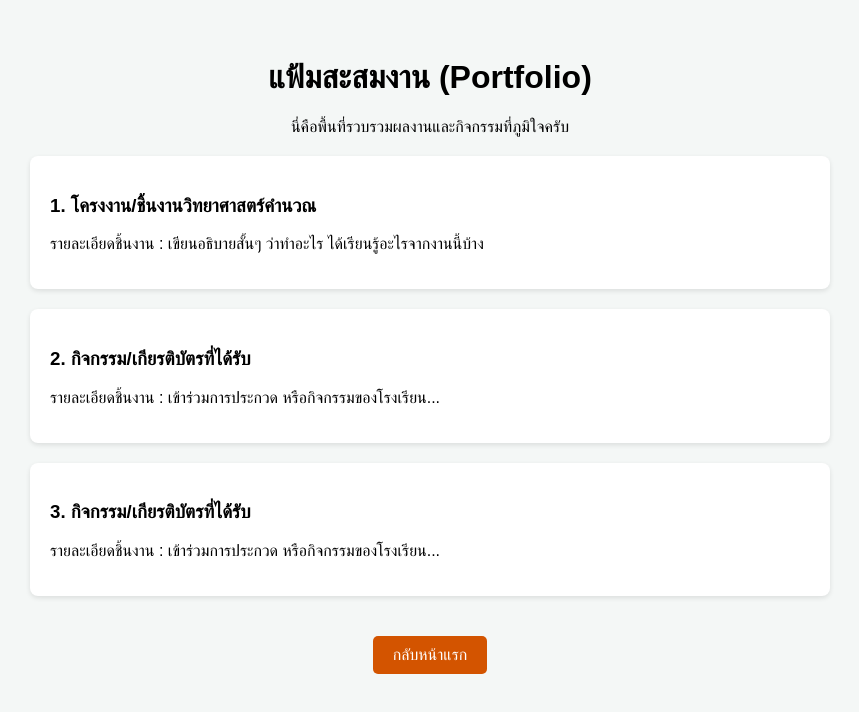
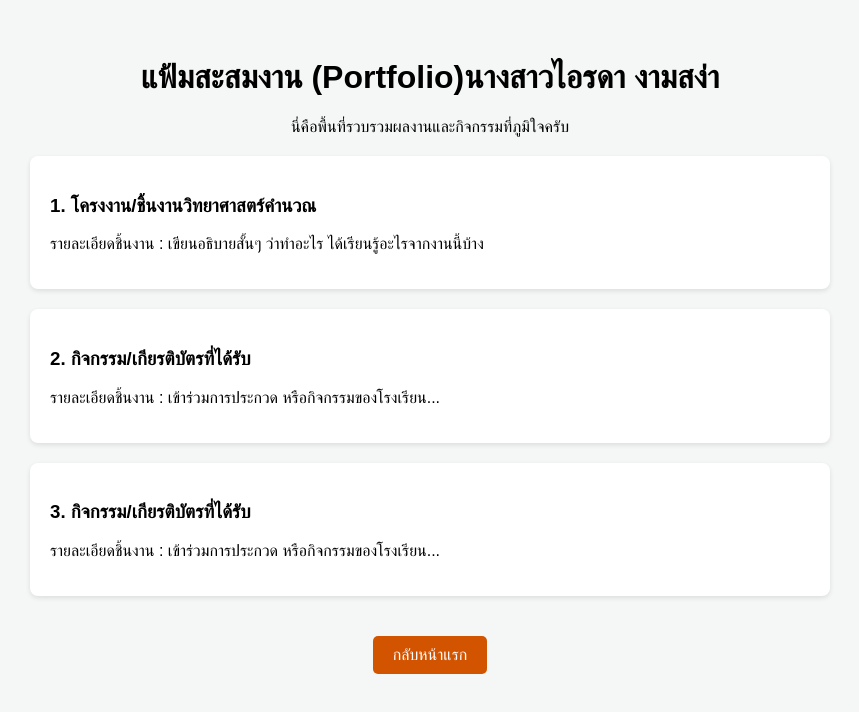
Before and after one commit to 34428Irada/34428Irada.github.io, a plain HTML site: page portfolio.html in a window 1280 px wide. Shown: the whole page, without its empty margins (210-1069 px from the left). Drawn offline with Linux system fonts and the light colour scheme.

Commit message:
Update portfolio.html

```diff
--- a/portfolio.html
+++ b/portfolio.html
@@ -16,7 +16,7 @@ padding: 30px; }
 </head>
 <body>
 <div class="container">
-<h1> แฟ้มสะสมงาน  (Portfolio)</h1>
+<h1> แฟ้มสะสมงาน  (Portfolio)นางสาวไอรดา งามสง่า</h1>
 <p>นี่คือพื้นที่รวบรวมผลงานและกิจกรรมที่ภูมิใจครับ</p>
 <!-- กล่องผลงานชิ้นที่  1 -->
 <div class="project-card">
```
